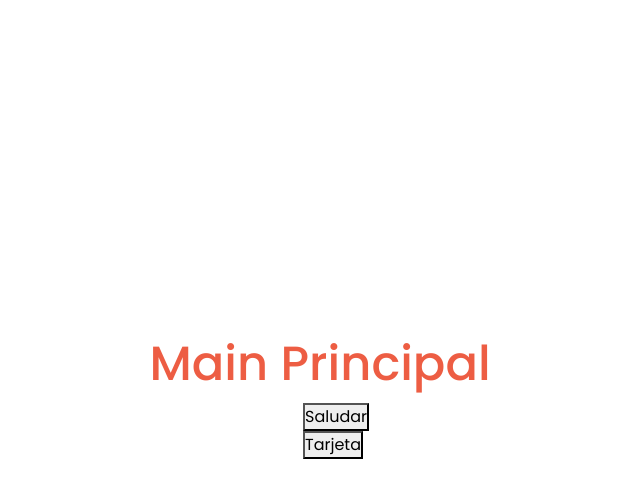
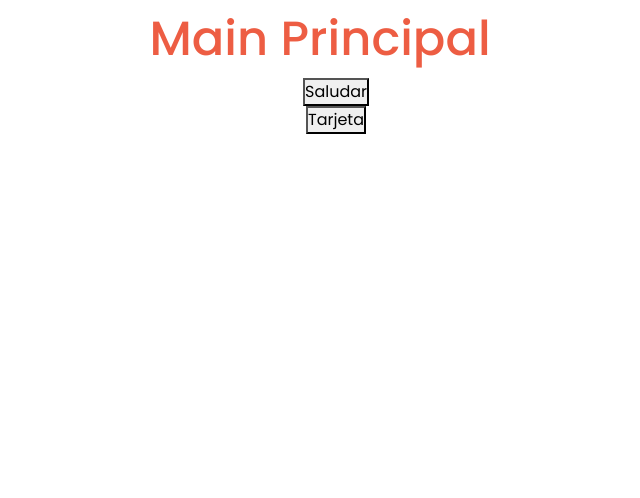
Before and after one commit to DanielGuzmanV/React-Ts-Fundamentos, a React (Vite) app: page / in a window 1280 px wide. Shown: the top 498 px of the page, without its empty margins (320-960 px from the left). Built offline with nearby package versions, Linux system fonts and the light colour scheme.

Commit message:
se agrego estilos propios a Apptsx

```diff
--- a/src/App.css
+++ b/src/App.css
@@ -5,3 +5,7 @@
   font-size: 3rem;
   color: #ed5d43;
 }
+
+.divBody {
+  text-align: center;
+}
--- a/src/App.tsx
+++ b/src/App.tsx
@@ -3,7 +3,7 @@ import MyRoutes  from './routers/routes'
 
 function App() {
   return (
-    <div className="d-flex flex-column align-items-center justify-content-center min-vh-100">
+    <div className="divBody">
       <header>
         <h1 className='title'>Main Principal</h1>
       </header>
```
